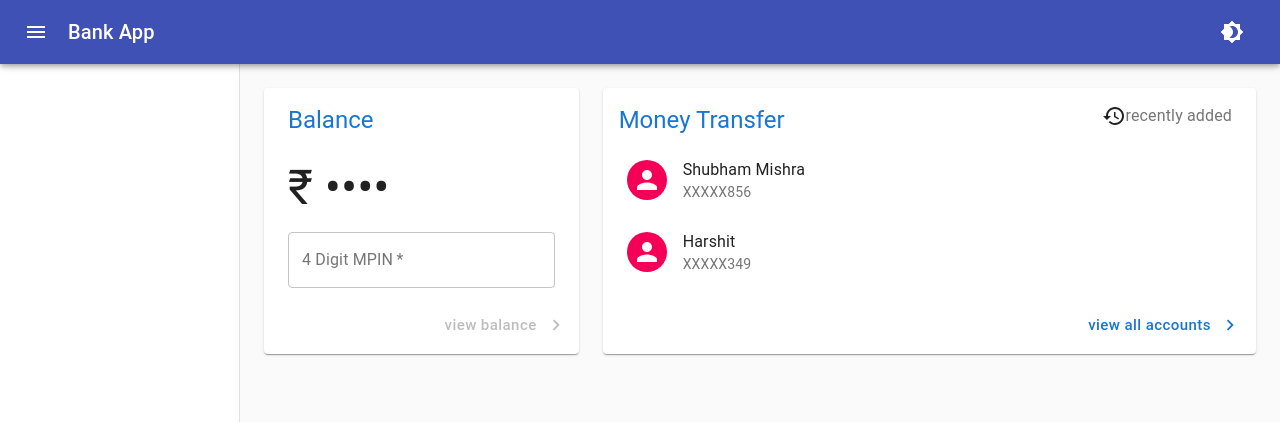
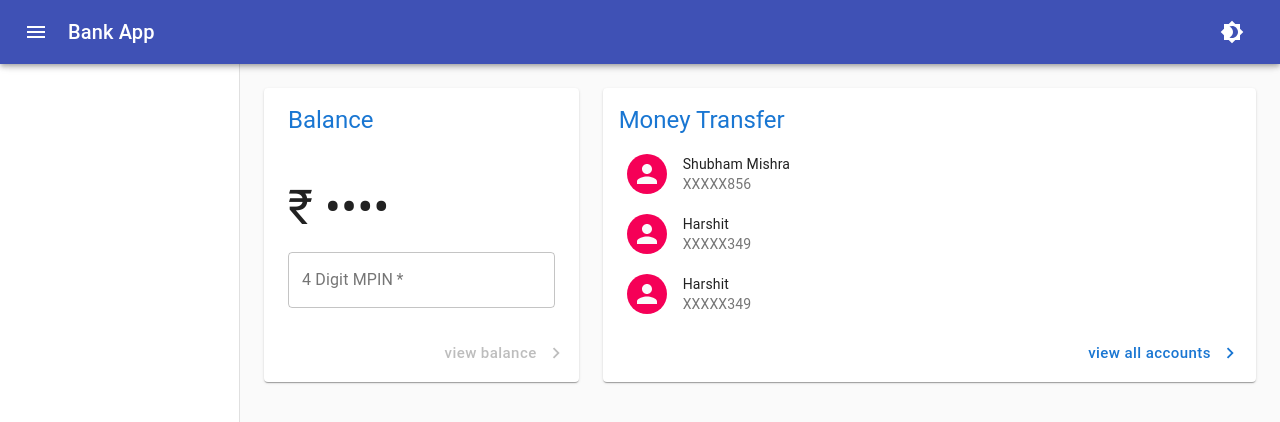
Before and after one commit to aragon12/my_bankapp, a React (Create React App) app: page / in a window 1280 px wide. Shown: the top 422 px of the page. Built offline with nearby package versions, Linux system fonts and the light colour scheme.

Commit message:
bankapp: some UI tweaks

```diff
--- a/src/AppDrawer.js
+++ b/src/AppDrawer.js
@@ -87,7 +87,7 @@ function AppDrawer(props) {
   const classes = useStyles();
   const [open, setOpen] = React.useState(props.open);
   const [darkMode, setDarkMode] = React.useState(false);
-  const homeTheme = createTheme(darkMode? darkTheme: lightTheme);
+  const homeTheme = createTheme(darkMode ? darkTheme : lightTheme);
 
   const toggleDrawer = () => {
     setOpen(!open);
--- a/src/BalTile.js
+++ b/src/BalTile.js
@@ -22,6 +22,7 @@ const useStyles = makeStyles((theme) => ({
   },
   btncont: {
     textAlign: 'right',
+    marginTop: theme.spacing(1),
   },
   content: {
     flexGrow: 1,
@@ -30,7 +31,7 @@ const useStyles = makeStyles((theme) => ({
     paddingTop: theme.spacing(2),
   },
   title: {
-    marginBottom: theme.spacing(3),
+    marginBottom: theme.spacing(5.5),
   }
 }));
 
@@ -94,7 +95,7 @@ function BalTile(props) {
           endIcon={<ChevronRightIcon />}
           className={classes.balbtn}
           disabled={viewBalBtn}
-          onClick={props.onClick ? handleBtnClick(mpin): undefined}
+          onClick={props.onClick ? handleBtnClick(mpin) : undefined}
         >
           view balance
         </Button>
--- a/src/TransferTile.js
+++ b/src/TransferTile.js
@@ -8,17 +8,11 @@ import ListItemAvatar from '@material-ui/core/ListItemAvatar';
 import Avatar from '@material-ui/core/Avatar';
 import Button from "@material-ui/core/Button";
 import ChevronRightIcon from "@material-ui/icons/ChevronRight";
-import HistoryIcon from '@material-ui/icons/History';
 
 const useStyles = makeStyles((theme) => ({
-  header: {
-    display: "flex",
+  title: {
     paddingTop: theme.spacing(2),
     paddingLeft: theme.spacing(2),
-    paddingRight: theme.spacing(3),
-  },
-  title: {
-    flexGrow: 1,
   },
   mlist: {
     paddingLeft: theme.spacing(1),
@@ -28,7 +22,6 @@ const useStyles = makeStyles((theme) => ({
   },
   accbtn: {
     color: theme.palette.primary.main,
-    marginTop: theme.spacing(1),
     marginBottom: theme.spacing(1),
     marginRight: theme.spacing(1),
     textTransform: 'none',
@@ -43,7 +36,6 @@ function TransferTile() {
 
   return (
     <Paper>
-      <div className={classes.header}>
       <Typography
         variant="h5"
         color="primary"
@@ -51,15 +43,18 @@ function TransferTile() {
       >
         Money Transfer
       </Typography>
-        <HistoryIcon color="inherit" />
-        <Typography color="textSecondary">recently added</Typography>
-      </div>
-      <List className={classes.mlist}>
+      <List dense className={classes.mlist}>
         <ListItem button>
           <ListItemAvatar>
             <Avatar className={classes.avatar} />
           </ListItemAvatar>
           <ListItemText primary="Shubham Mishra" secondary="XXXXX856" />
+        </ListItem>
+        <ListItem button>
+          <ListItemAvatar>
+            <Avatar className={classes.avatar} />
+          </ListItemAvatar>
+          <ListItemText primary="Harshit" secondary="XXXXX349" />
         </ListItem>
         <ListItem button>
           <ListItemAvatar>
```
Also changed, not shown: src/App.js (+3 -4 lines). Lines whose indentation alone changed are shown as unchanged.
